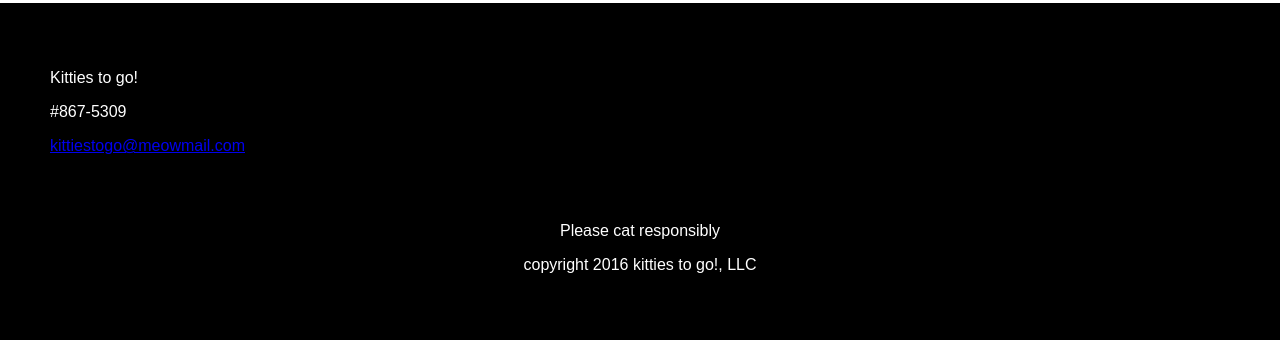
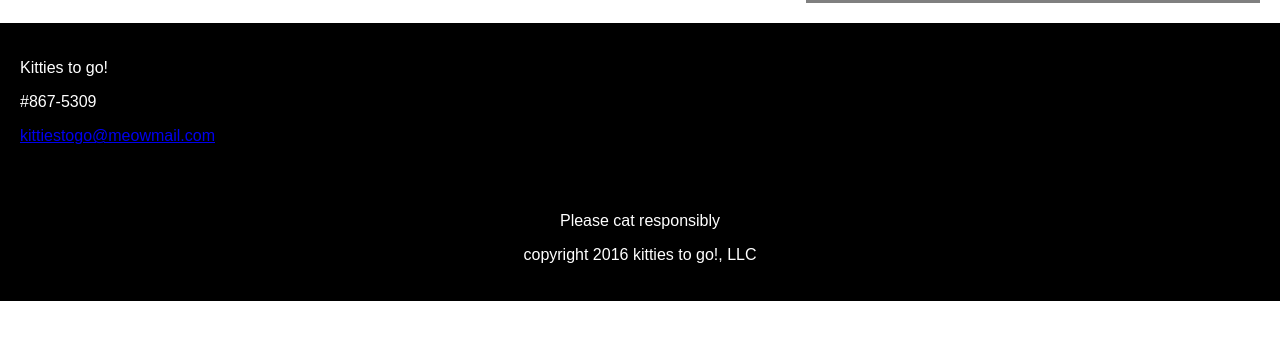
Before and after one commit to akonenkamp/mockup-practice, a plain HTML site: page index.html in a window 1280 px wide. Shown: the part 1108-1448 px from the top of the page. After the commit the page ends 1409 px from the top, so only its background shows below. Drawn offline with Linux system fonts and the light colour scheme.

Commit message:
clearing white space ab and bel header

```diff
--- a/stylesheet.css
+++ b/stylesheet.css
@@ -2,6 +2,7 @@
 
 header {
   background-color: black;
+  padding-top: 20px;
 
 
 }
@@ -37,7 +38,7 @@ footer {
   color: white;
   clear: both;
   background-color: black;
-  padding: 50px;
+  padding: 20px
 }
 
 .contact {
@@ -73,6 +74,7 @@ h2 {
 
 .copyright {
   padding-top: 50px;
+  overflow: hidden;
 }
 
 .quote1
```
